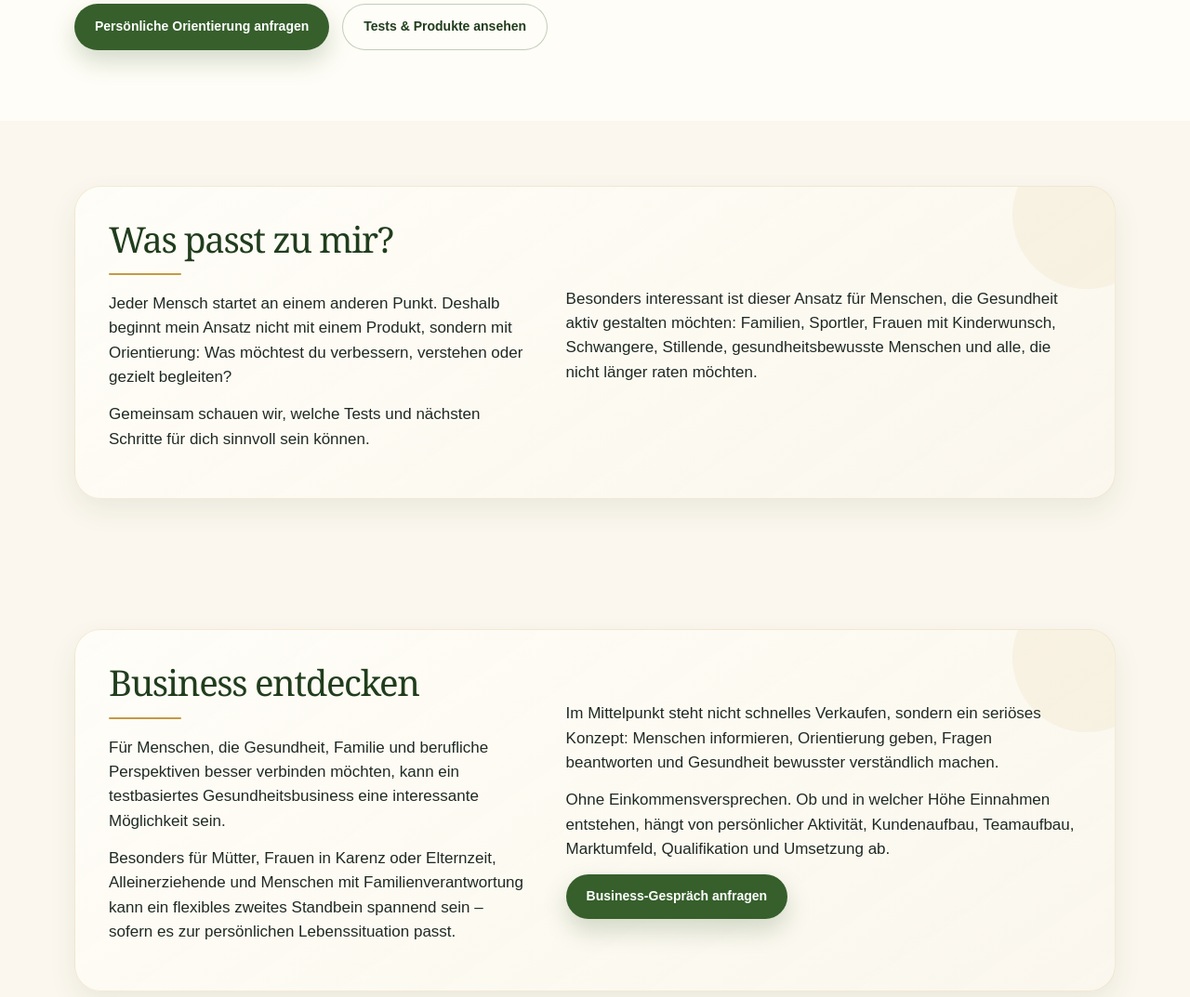
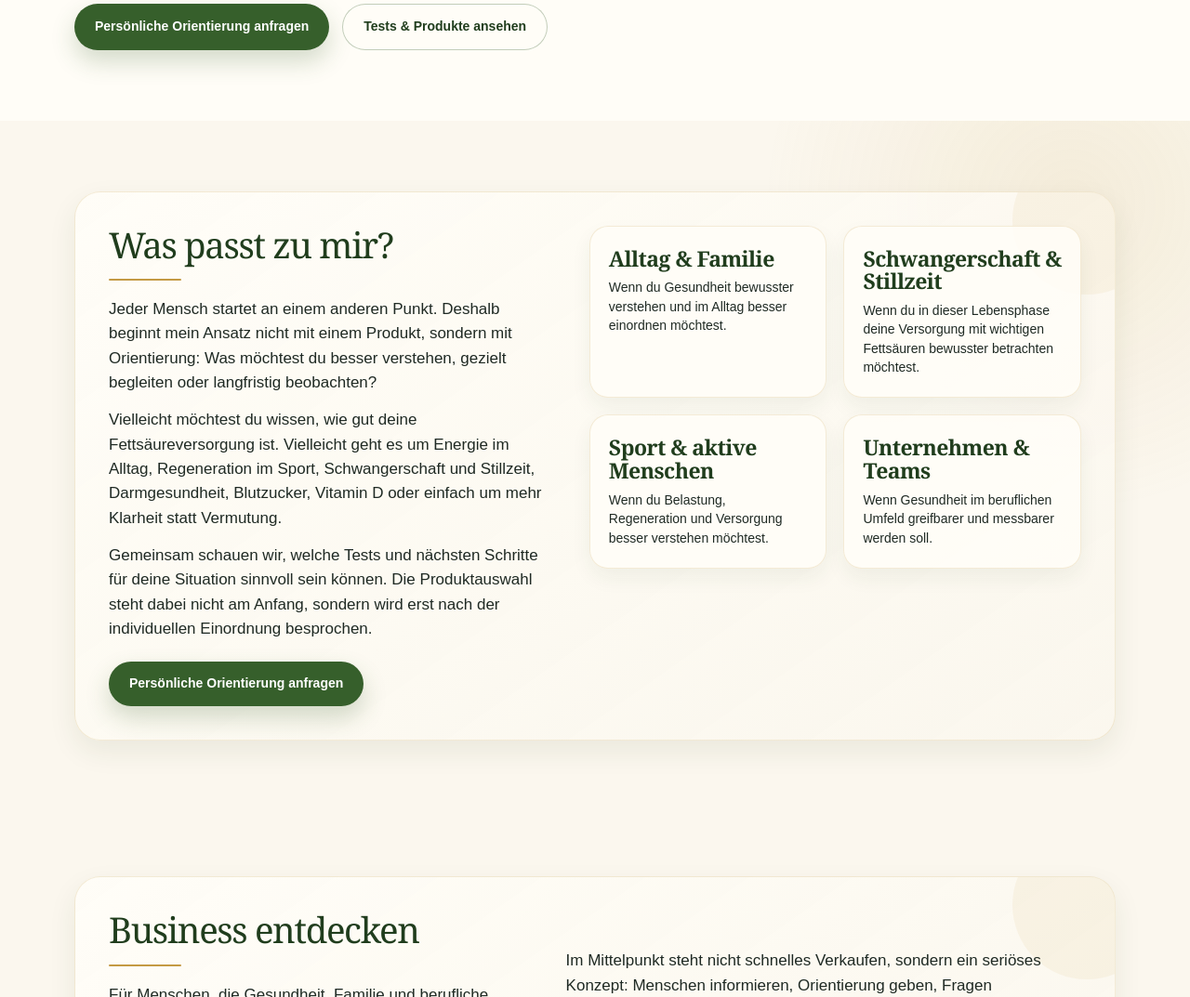
Before and after one commit to rolandnesler/rolandnesler-com, a plain HTML site: page index.html in a window 1280 px wide. Shown: the part 3960-5033 px from the top of the page at 93% size. Drawn offline with Linux system fonts and the light colour scheme.

Commit message:
Update index.html
Update personal orientation section

```diff
--- a/index.html
+++ b/index.html
@@ -1027,6 +1027,92 @@
       flex-wrap: wrap;
     }
 
+    .fit-section {
+      background:
+        radial-gradient(circle at 90% 12%, rgba(196,154,68,0.12), transparent 25%),
+        var(--cream);
+      padding-top: 76px;
+      padding-bottom: 76px;
+    }
+
+    .fit-shell {
+      max-width: 1120px;
+      margin: 0 auto;
+      display: grid;
+      grid-template-columns: 0.95fr 1.05fr;
+      gap: 38px;
+      align-items: start;
+      padding: 36px;
+      border-radius: 28px;
+      border: 1px solid rgba(196,154,68,0.18);
+      background:
+        linear-gradient(145deg, rgba(255,253,247,0.96), rgba(250,246,237,0.90));
+      box-shadow: var(--shadow-soft);
+      position: relative;
+      overflow: hidden;
+    }
+
+    .fit-shell::before {
+      content: "";
+      position: absolute;
+      right: -50px;
+      top: -50px;
+      width: 160px;
+      height: 160px;
+      border-radius: 50%;
+      background: rgba(196,154,68,0.08);
+    }
+
+    .fit-intro {
+      position: relative;
+      z-index: 1;
+    }
+
+    .fit-intro p {
+      color: var(--text);
+      font-size: 17px;
+      margin: 0 0 14px;
+    }
+
+    .fit-grid {
+      position: relative;
+      z-index: 1;
+      display: grid;
+      grid-template-columns: repeat(2, 1fr);
+      gap: 18px;
+    }
+
+    .fit-card {
+      padding: 22px 20px;
+      border-radius: 20px;
+      background: rgba(255,253,247,0.88);
+      border: 1px solid rgba(196,154,68,0.18);
+      box-shadow: 0 10px 22px rgba(33,63,29,0.06);
+    }
+
+    .fit-card h3 {
+      margin: 0 0 9px;
+      font-family: Georgia, "Times New Roman", serif;
+      color: var(--green-deep);
+      font-size: 23px;
+      line-height: 1.08;
+      letter-spacing: -0.025em;
+    }
+
+    .fit-card p {
+      margin: 0;
+      color: var(--text);
+      font-size: 14px;
+      line-height: 1.45;
+    }
+
+    .fit-actions {
+      margin-top: 22px;
+      display: flex;
+      gap: 14px;
+      flex-wrap: wrap;
+    }
+
     .content-section {
       background: var(--cream);
     }
@@ -1261,7 +1347,8 @@
       .test-grid,
       .topics-grid,
       .protocol-grid,
-      .process-steps {
+      .process-steps,
+      .fit-grid {
         grid-template-columns: repeat(2, 1fr);
       }
 
@@ -1271,6 +1358,7 @@
 
       .process-top,
       .simple-section,
+      .fit-shell,
       .contact-box {
         grid-template-columns: 1fr;
       }
@@ -1341,7 +1429,8 @@
       .test-grid,
       .topics-grid,
       .protocol-grid,
-      .process-steps {
+      .process-steps,
+      .fit-grid {
         grid-template-columns: 1fr;
       }
 
@@ -1356,6 +1445,7 @@
       }
 
       .simple-section,
+      .fit-shell,
       .contact-box,
       .protocol-note {
         padding: 28px;
@@ -1713,26 +1803,59 @@
       </div>
     </section>
 
-    <section id="was-passt" class="content-section">
-      <div class="simple-section">
-        <div>
+    <section id="was-passt" class="fit-section">
+      <div class="fit-shell">
+        <div class="fit-intro">
           <h2 class="section-title serif">Was passt zu mir?</h2>
-          <p class="section-copy">
+          <p>
             Jeder Mensch startet an einem anderen Punkt. Deshalb beginnt mein Ansatz
-            nicht mit einem Produkt, sondern mit Orientierung: Was möchtest du verbessern,
-            verstehen oder gezielt begleiten?
+            nicht mit einem Produkt, sondern mit Orientierung: Was möchtest du besser
+            verstehen, gezielt begleiten oder langfristig beobachten?
           </p>
-          <p class="section-copy">
-            Gemeinsam schauen wir, welche Tests und nächsten Schritte für dich sinnvoll sein können.
+          <p>
+            Vielleicht möchtest du wissen, wie gut deine Fettsäureversorgung ist. Vielleicht
+            geht es um Energie im Alltag, Regeneration im Sport, Schwangerschaft und Stillzeit,
+            Darmgesundheit, Blutzucker, Vitamin D oder einfach um mehr Klarheit statt Vermutung.
           </p>
+          <p>
+            Gemeinsam schauen wir, welche Tests und nächsten Schritte für deine Situation
+            sinnvoll sein können. Die Produktauswahl steht dabei nicht am Anfang, sondern wird
+            erst nach der individuellen Einordnung besprochen.
+          </p>
+
+          <div class="fit-actions">
+            <a class="button button-primary" href="#kontakt">Persönliche Orientierung anfragen</a>
+          </div>
         </div>
 
-        <div>
-          <p class="section-copy">
-            Besonders interessant ist dieser Ansatz für Menschen, die Gesundheit aktiv gestalten möchten:
-            Familien, Sportler, Frauen mit Kinderwunsch, Schwangere, Stillende,
-            gesundheitsbewusste Menschen und alle, die nicht länger raten möchten.
-          </p>
+        <div class="fit-grid">
+          <article class="fit-card">
+            <h3>Alltag &amp; Familie</h3>
+            <p>
+              Wenn du Gesundheit bewusster verstehen und im Alltag besser einordnen möchtest.
+            </p>
+          </article>
+
+          <article class="fit-card">
+            <h3>Schwangerschaft &amp; Stillzeit</h3>
+            <p>
+              Wenn du in dieser Lebensphase deine Versorgung mit wichtigen Fettsäuren bewusster betrachten möchtest.
+            </p>
+          </article>
+
+          <article class="fit-card">
+            <h3>Sport &amp; aktive Menschen</h3>
+            <p>
+              Wenn du Belastung, Regeneration und Versorgung besser verstehen möchtest.
+            </p>
+          </article>
+
+          <article class="fit-card">
+            <h3>Unternehmen &amp; Teams</h3>
+            <p>
+              Wenn Gesundheit im beruflichen Umfeld greifbarer und messbarer werden soll.
+            </p>
+          </article>
         </div>
       </div>
     </section>
```
